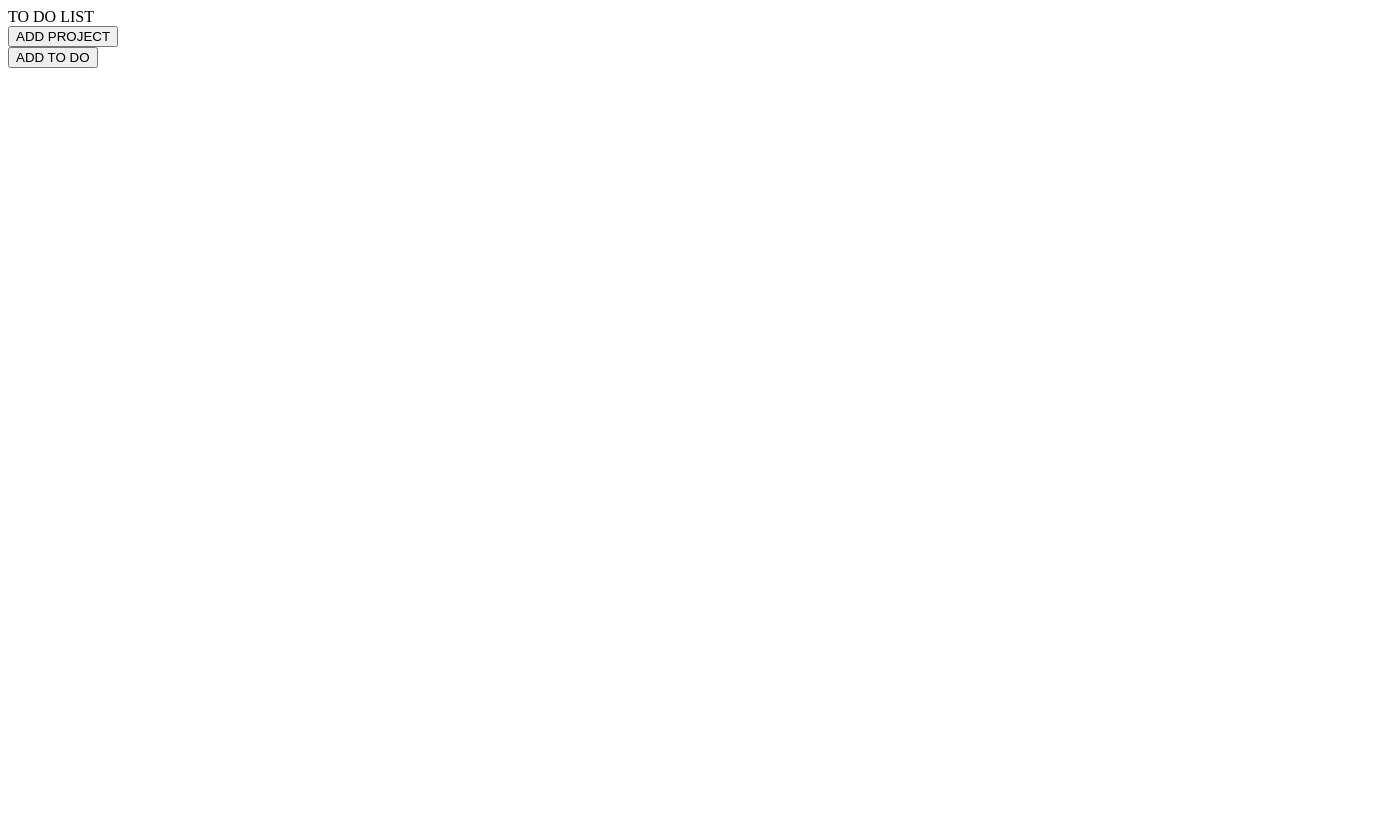
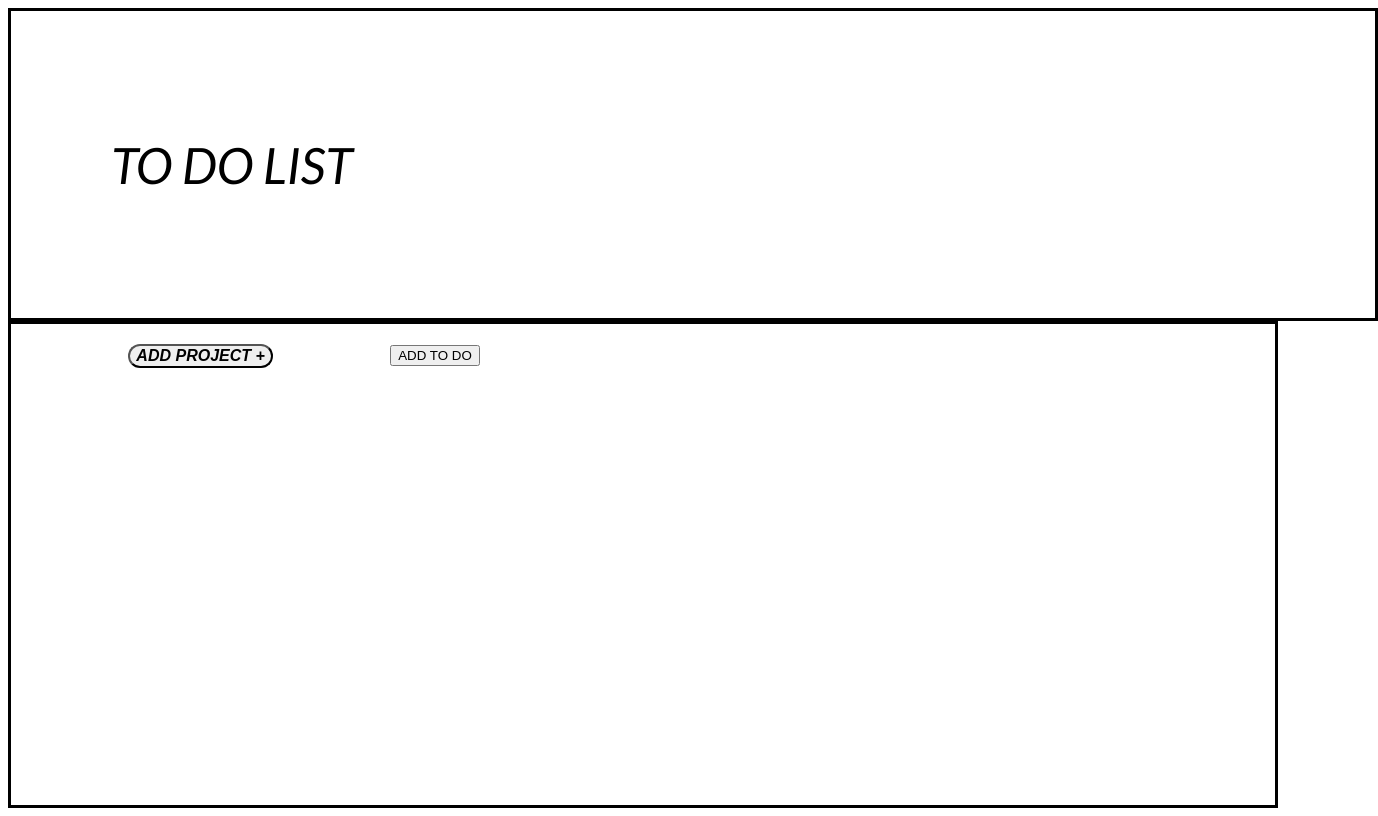
Before and after one commit to Ceridwen55/Project-New-To-Do, a website built with webpack: page src/default.html in a window 1280 px wide. Shown: the whole page, 1378 px wide, since content can reach past the window. Built offline with nearby package versions, Linux system fonts and the light colour scheme.

Commit message:
Start Styling

```diff
--- a/src/default.html
+++ b/src/default.html
@@ -4,6 +4,9 @@
     <meta charset="UTF-8">
     <meta name="viewport" content="width=device-width, initial-scale=1.0">
     <title>Project- To-Do List</title>
+    <link rel="preconnect" href="https://fonts.googleapis.com">
+    <link rel="preconnect" href="https://fonts.gstatic.com" crossorigin>
+    <link href="https://fonts.googleapis.com/css2?family=Lato:ital,wght@0,100;0,300;0,400;0,700;0,900;1,100;1,300;1,400;1,700;1,900&display=swap" rel="stylesheet">
 </head>
 <body>
     <div id="home">
--- a/src/index.js
+++ b/src/index.js
@@ -22,9 +22,12 @@
                 // - after the block added, the block includes project name, urgency, and checklist and can be edited
 
 
+
 // TOP DIV
 const top = document.getElementById("top");
 top.textContent = "TO DO LIST";
+;
+
 
 // BOTTOM-RIGHT DIV
 const bottomRight = document.getElementById("bottom-right");
@@ -164,12 +167,14 @@ const bottomLeft = document.getElementById("bottom-left");
 
 // 'Add Project' button
 const addProjectButton = document.createElement("button");
-addProjectButton.textContent = "ADD PROJECT";
+addProjectButton.textContent = "ADD PROJECT +";
 bottomLeft.appendChild(addProjectButton);
 
 addProjectButton.addEventListener("click", function() {
   const formDiv = document.createElement("div");
   const form = document.createElement("form");
+  form.style.display = "flex";
+  form.style.gap = "5px";
 
   const projectLabel = document.createElement("label");
   projectLabel.textContent = "Project Name: ";
@@ -190,6 +195,9 @@ addProjectButton.addEventListener("click", function() {
       const projectButton = document.createElement("button");
       projectButton.textContent = projectName;
       projectButton.classList.add('project-button');
+      projectButton.style.fontSize = "16px";
+      projectButton.style.borderStyle = "dotted";
+      projectButton.style.fontWeight = "bold";
 
       // When a project is clicked, it shows its to-dos
       projectButton.addEventListener("click", function()
@@ -202,6 +210,7 @@ addProjectButton.addEventListener("click", function() {
       bottomLeft.appendChild(projectButton);
       formDiv.remove(); // Remove form after submission
     }
+
   });
 
   form.appendChild(projectLabel);
@@ -210,3 +219,49 @@ addProjectButton.addEventListener("click", function() {
   formDiv.appendChild(form);
   bottomLeft.appendChild(formDiv);
 });
+
+
+
+
+
+// LAYOUT STYLE
+const home = document.getElementById("home");
+home.style.display = "flex";
+home.style.width = "100%";
+home.style.height = "100vh";
+home.style.flexDirection = "column";
+home.appendChild(top);
+home.appendChild(bottom);
+home.style.fontFamily = "Lato";
+
+
+top.style.width = "100%";
+top.style.height = "40%";
+top.style.border = "solid";
+top.style.display = "flex";
+top.style.fontSize = "50px";
+top.style.fontStyle = "oblique";
+top.style.alignItems = "center";
+top.style.paddingLeft = "100px";
+
+
+bottom.style.display = "flex";
+
+bottom.style.width = "100%";
+bottom.style.height = "60%";
+bottom.style.border = "solid";
+bottom.style.paddingTop = "20px"
+
+
+
+bottomLeft.style.display = "flex";
+bottomLeft.style.flexDirection = "column";
+bottomLeft.style.alignItems = "center";
+bottomLeft.style.width = "30%";
+bottomLeft.style.height = "auto";
+bottomLeft.style.gap = "10px";
+
+addProjectButton.style.fontSize = "16px";
+addProjectButton.style.fontStyle = "oblique";
+addProjectButton.style.fontWeight = "bold";
+addProjectButton.style.borderRadius = "50px";
```
